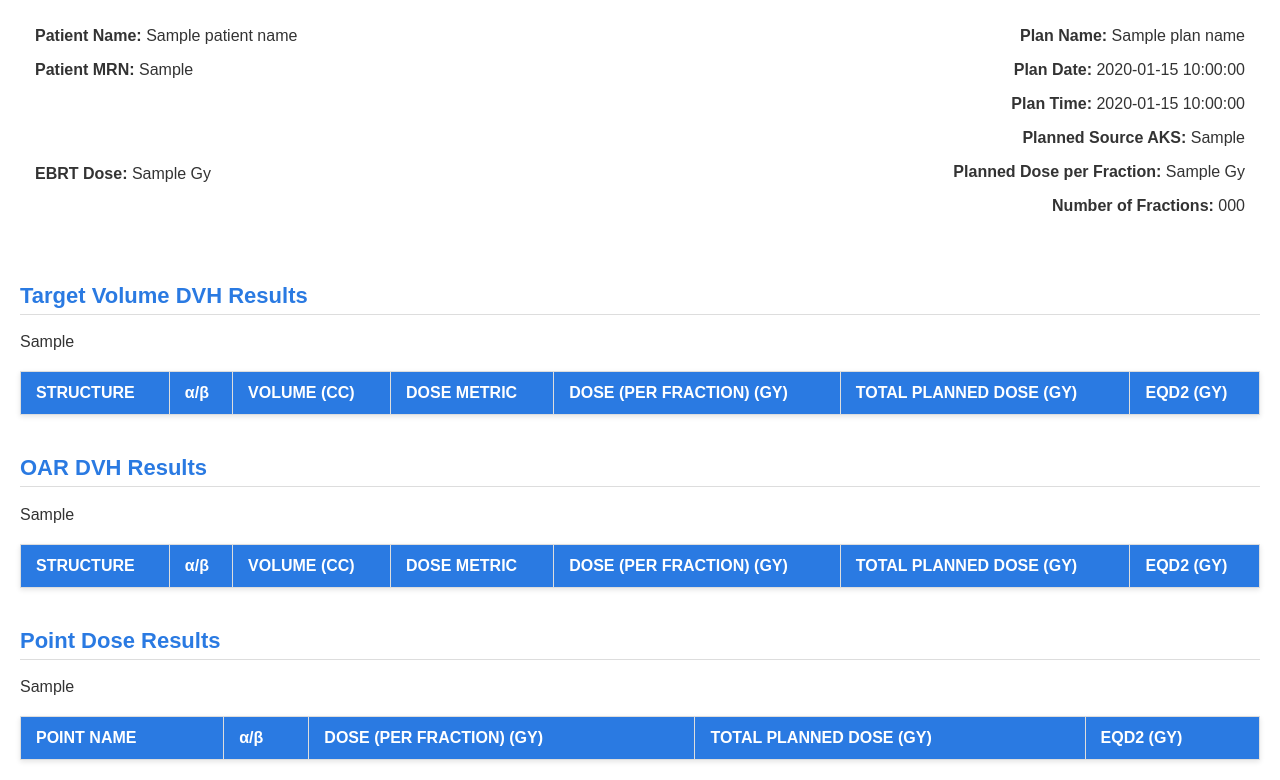
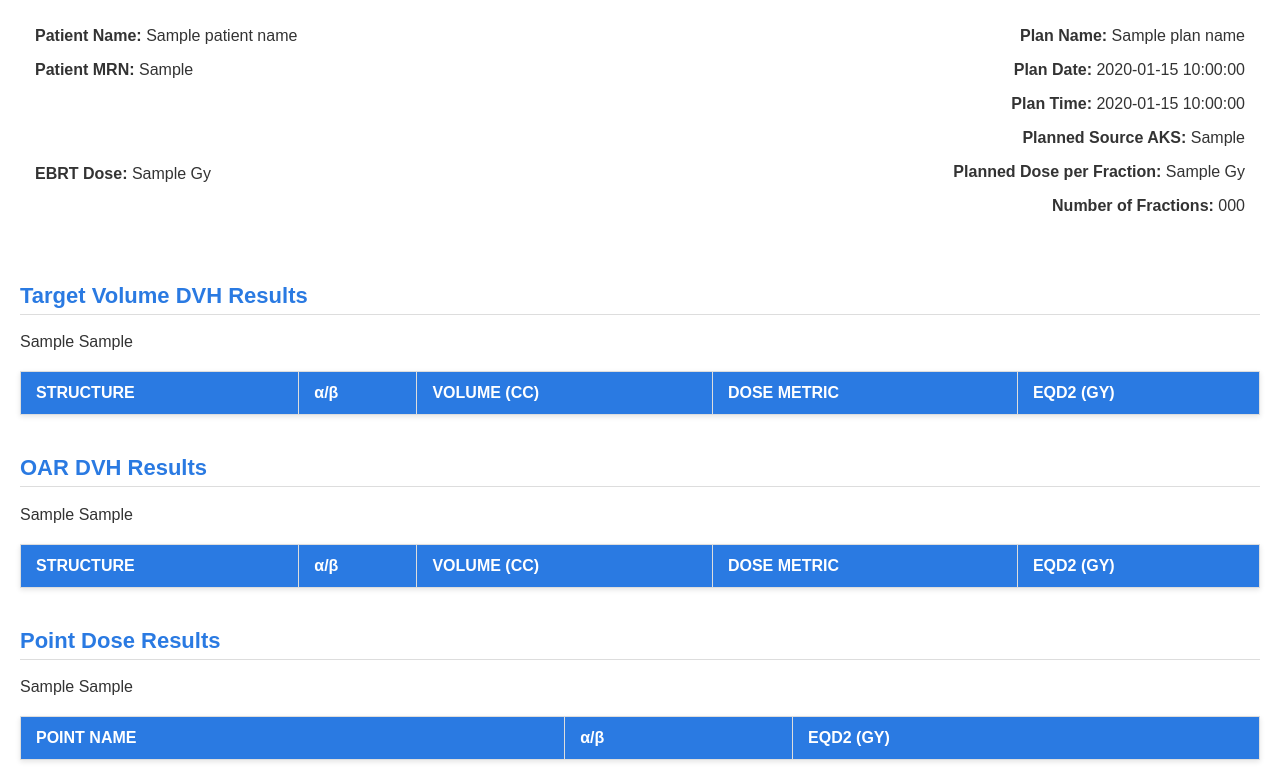
Before and after one commit to echorniak14/BrachyD2ccEval, a Python web app: template src/templates/report_template.html in a window 1280 px wide. Shown: the part 101-881 px from the top of the page. Run offline with Jinja, Linux system fonts and the light colour scheme; the template is opened without the code that fills it: most values are stand-ins (such as "Sample title", 1, 10 or a date in 2020); grey boxes marked "Sample" are stand-in pictures; lists and menus that the app fills with data are empty.

Commit message:
feat: Update report template for per-fraction dose display

```diff
--- a/src/templates/report_template.html
+++ b/src/templates/report_template.html
@@ -104,8 +104,7 @@
                 <th class="no-transform">&#x3B1;/&#x3B2;</th>
                 <th>Volume (cc)</th>
                 <th>Dose Metric</th>
-                <th>Dose (per fraction) (Gy)</th>
-                <th>Total Planned Dose (Gy)</th>
+                {{ fraction_headers }}
                 <th>EQD2 (Gy)</th>
             </tr>
         </thead>
@@ -122,8 +121,7 @@
                 <th class="no-transform">&#x3B1;/&#x3B2;</th>
                 <th>Volume (cc)</th>
                 <th>Dose Metric</th>
-                <th>Dose (per fraction) (Gy)</th>
-                <th>Total Planned Dose (Gy)</th>
+                {{ fraction_headers }}
                 <th>EQD2 (Gy)</th>
             </tr>
         </thead>
@@ -138,8 +136,7 @@
             <tr>
                 <th>Point Name</th>
                 <th class="no-transform">&#x3B1;/&#x3B2;</th>
-                <th>Dose (per fraction) (Gy)</th>
-                <th>Total Planned Dose (Gy)</th>
+                {{ fraction_headers }}
                 <th>EQD2 (Gy)</th>
             </tr>
         </thead>
```
Also changed, not shown: src/main.py (+20 -3 lines).
